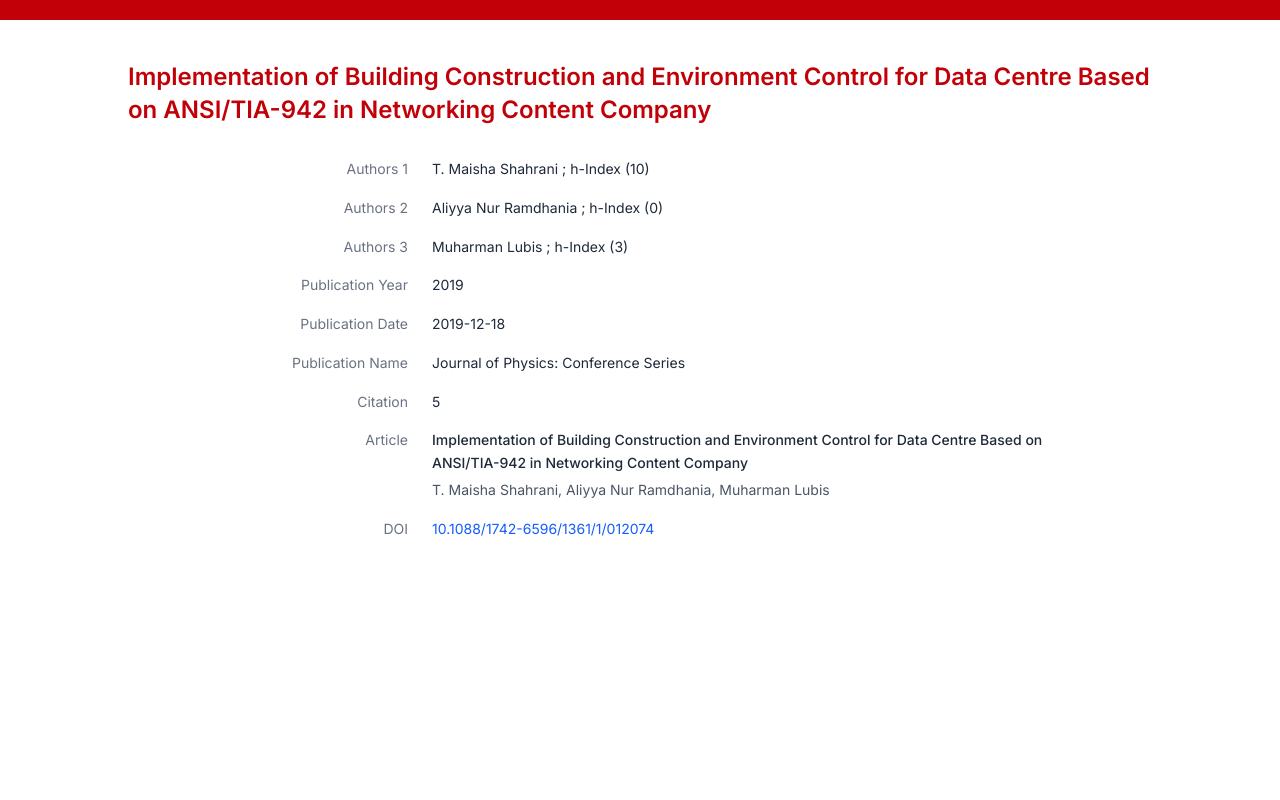
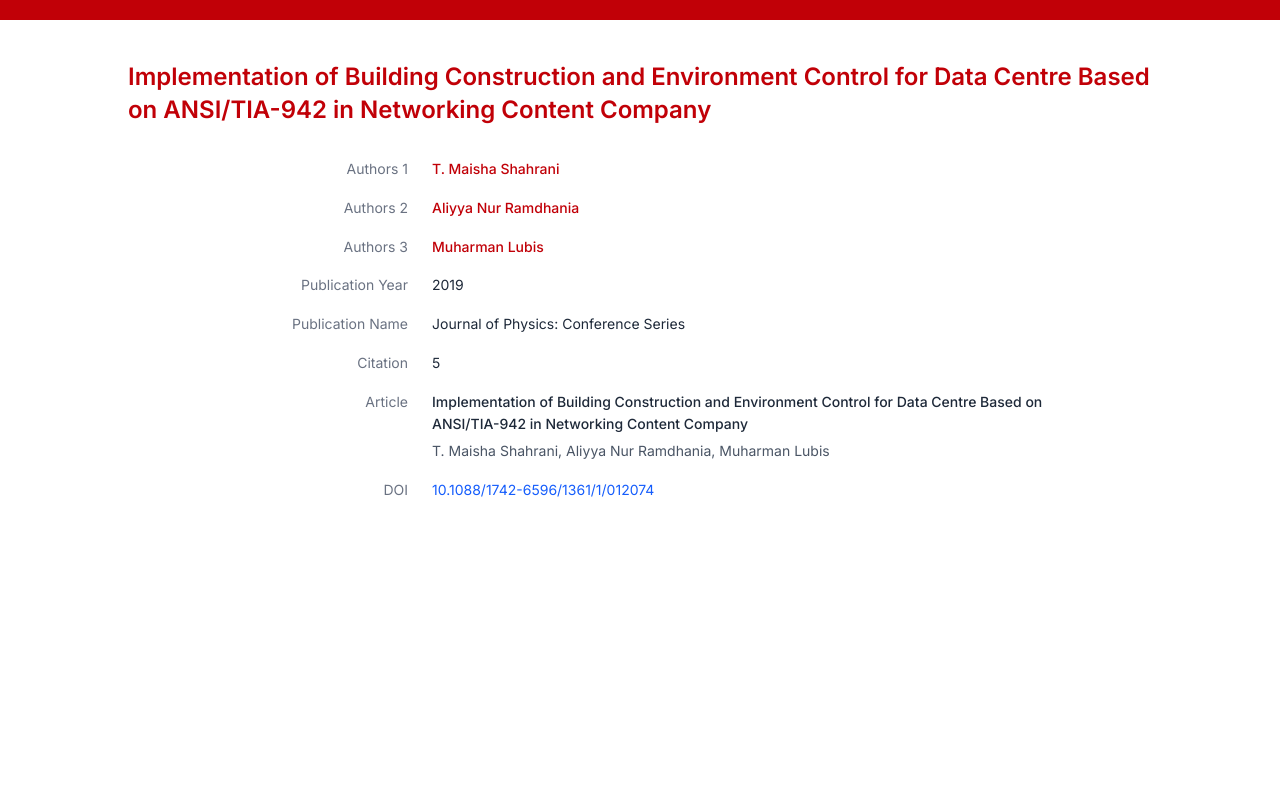
Before and after one commit to Muthiarihadatul/test-compro, a Next.js app: page /metadata in a window 1280 px wide. Shown: the top 800 px of the page. Built offline with nearby package versions, Linux system fonts and the light colour scheme.

Commit message:
eight commit

```diff
--- a/app/(main)/metadata/page.tsx
+++ b/app/(main)/metadata/page.tsx
@@ -1,7 +1,52 @@
+'use client';
+
+import { useState } from 'react';
 import MainFooter from '@/app/components/footer/MainFooter';
+import AuthorPopup from '@/app/components/metadata/AuthorPopup';
+
+/* =======================
+   DUMMY AUTHOR DATA
+======================= */
+const AUTHORS = {
+  author1: {
+    name: 'T. Maisha Shahrani',
+    affiliation: 'Universitas Telkom',
+    department: 'S1 Teknik Telekomunikasi',
+    totalArticle: 12,
+    totalCitation: 45,
+    hIndexScopus: 10,
+    hIndexGoogle: 14,
+    hIndexWos: 3,
+  },
+  author2: {
+    name: 'Aliyya Nur Ramdhania',
+    affiliation: 'Universitas Telkom',
+    department: 'S1 Teknik Telekomunikasi',
+    totalArticle: 2,
+    totalCitation: 5,
+    hIndexScopus: 0,
+    hIndexGoogle: 1,
+    hIndexWos: 0,
+  },
+  author3: {
+    name: 'Muharman Lubis',
+    affiliation: 'Universitas Telkom',
+    department: 'S1 Teknik Telekomunikasi',
+    totalArticle: 7,
+    totalCitation: 20,
+    hIndexScopus: 3,
+    hIndexGoogle: 6,
+    hIndexWos: 1,
+  },
+};
 
 export default function PublicationPage() {
+  const [selectedAuthor, setSelectedAuthor] = useState<
+    keyof typeof AUTHORS | null
+  >(null);
+
   return (
+    <>
       <main className="min-h-screen bg-white px-4 sm:px-6 py-10">
         <div className="max-w-5xl mx-auto">
 
@@ -12,7 +57,8 @@
           </h1>
 
           {/* METADATA */}
-        <div className="
+          <div
+            className="
               max-w-4xl
               mx-auto
               px-4
@@ -25,22 +71,65 @@
               text-sm
               text-gray-800
               leading-relaxed
-    ">
+            "
+          >
             {/* AUTHORS */}
             <div className="text-gray-500 md:text-right">Authors 1</div>
-          <div>T. Maisha Shahrani ; h-Index (10)</div>
+            <div>
+              <button
+                onClick={() => setSelectedAuthor('author1')}
+                className="
+                  text-red-700
+                  font-medium
+                  transition
+                  duration-200
+                  hover:text-red-800
+                  hover:underline
+                  underline-offset-4
+                "
+              >
+                T. Maisha Shahrani
+              </button>{' '}
+            </div>
 
             <div className="text-gray-500 md:text-right">Authors 2</div>
-          <div>Aliyya Nur Ramdhania ; h-Index (0)</div>
+            <div>
+              <button
+                onClick={() => setSelectedAuthor('author2')}
+                className="
+                  text-red-700
+                  font-medium
+                  transition
+                  duration-200
+                  hover:text-red-800
+                  hover:underline
+                  underline-offset-4
+                "
+              >
+                Aliyya Nur Ramdhania
+              </button>{' '}
+            </div>
 
             <div className="text-gray-500 md:text-right">Authors 3</div>
-          <div>Muharman Lubis ; h-Index (3)</div>
+            <div>
+              <button
+                onClick={() => setSelectedAuthor('author3')}
+                className="
+                  text-red-700
+                  font-medium
+                  transition
+                  duration-200
+                  hover:text-red-800
+                  hover:underline
+                  underline-offset-4
+                "
+              >
+                Muharman Lubis
+              </button>{' '}
+            </div>
 
             <div className="text-gray-500 md:text-right">Publication Year</div>
             <div>2019</div>
-
-          <div className="text-gray-500 md:text-right">Publication Date</div>
-          <div>2019-12-18</div>
 
             <div className="text-gray-500 md:text-right">Publication Name</div>
             <div>Journal of Physics: Conference Series</div>
@@ -51,8 +140,8 @@
             <div className="text-gray-500 md:text-right">Article</div>
             <div>
               <p className="font-medium">
-              Implementation of Building Construction and Environment Control for
-              Data Centre Based on ANSI/TIA-942 in Networking Content Company
+                Implementation of Building Construction and Environment Control
+                for Data Centre Based on ANSI/TIA-942 in Networking Content Company
               </p>
               <p className="mt-1 text-gray-600">
                 T. Maisha Shahrani, Aliyya Nur Ramdhania, Muharman Lubis
@@ -72,5 +161,15 @@
           </div>
         </div>
       </main>
+
+      {/* POPUP */}
+      {selectedAuthor && (
+        <AuthorPopup
+          author={AUTHORS[selectedAuthor]}
+          onClose={() => setSelectedAuthor(null)}
+        />
+      )}
+
+    </>
   );
 }
--- a/app/components/dashboard/StatsPanel.tsx
+++ b/app/components/dashboard/StatsPanel.tsx
@@ -206,8 +206,14 @@
         <div className="w-full h-[300px] recharts-clean">
           <ResponsiveContainer width="100%" height="100%" style={{ outline: 'none' }}>
             <BarChart data={yearData}>
-            <XAxis dataKey="year" />
-            <YAxis />
+            <XAxis
+              dataKey="year"
+              tick={{ fontSize: 11, fill: '#6b7280' }}   // text-xs + abu halus
+            />
+
+            <YAxis
+              tick={{ fontSize: 11, fill: '#6b7280' }}
+            />
 
             <Tooltip
                 cursor={{ fill: 'rgba(157, 0, 9, 0.05)' }}
--- /dev/null
+++ b/app/components/metadata/AuthorPopup.tsx
@@ -0,0 +1,80 @@
+"use client";
+
+import { X } from "lucide-react";
+
+type Author = {
+  name: string;
+  affiliation: string;
+  department: string;
+  totalArticle: number;
+  totalCitation: number;
+  hIndexScopus: number;
+  hIndexGoogle: number;
+  hIndexWos: number;
+};
+
+export default function AuthorPopup({
+  author,
+  onClose,
+}: {
+  author: Author;
+  onClose: () => void;
+}) {
+  return (
+    <>
+      {/* BACKDROP (fade in) */}
+      <div
+        onClick={onClose}
+        className="
+          fixed inset-0 z-40
+          bg-black/40
+          backdrop-blur-[1px]
+          transition-opacity duration-300
+          opacity-100
+        "
+      />
+
+      {/* POPUP (fade + scale) */}
+      <div
+        className="
+          fixed z-50
+          top-1/2 left-1/2
+          -translate-x-1/2 -translate-y-1/2
+          w-[320px]
+          rounded-xl
+          bg-white
+          shadow-2xl
+          overflow-hidden
+
+          transition-all duration-300 ease-out
+          scale-100 opacity-100
+        "
+      >
+        {/* HEADER */}
+        <div className="bg-red-700 text-white px-4 py-3 flex justify-between items-center">
+          <span className="text-sm font-semibold">
+            Author Information
+          </span>
+          <button
+            onClick={onClose}
+            className="hover:opacity-80 transition"
+          >
+            <X size={16} />
+          </button>
+        </div>
+
+        {/* CONTENT */}
+        <div className="p-4 text-sm text-gray-700 space-y-2">
+          <p><b>Name:</b> {author.name}</p>
+          <p><b>Affiliation:</b> {author.affiliation}</p>
+          <p><b>Department:</b> {author.department}</p>
+          <p><b>Total Article:</b> {author.totalArticle}</p>
+          <p><b>Total Citation:</b> {author.totalCitation}</p>
+          <p><b>h-index Scopus:</b> {author.hIndexScopus}</p>
+          <p><b>h-index Google:</b> {author.hIndexGoogle}</p>
+          <p><b>h-index WoS:</b> {author.hIndexWos}</p>
+        </div>
+      </div>
+    </>
+  );
+}
--- a/app/globals.css
+++ b/app/globals.css
@@ -22,3 +22,19 @@
   border: none !important;
   outline: none !important;
 }
+
+/* globals.css */
+@keyframes scaleIn {
+  from {
+    opacity: 0;
+    transform: translate(-50%, -50%) scale(0.9);
+  }
+  to {
+    opacity: 1;
+    transform: translate(-50%, -50%) scale(1);
+  }
+}
+
+.animate-scaleIn {
+  animation: scaleIn 0.2s ease-out;
+}
```
Lines whose indentation alone changed are shown as unchanged.
